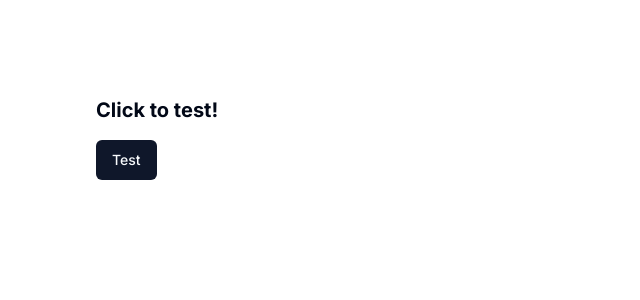
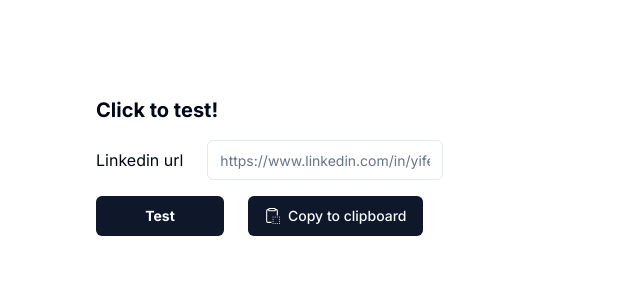
Before and after one commit to freckledAsf/linkedin-api-test, a Next.js app: page / in a window 1280 px wide. Shown: the top 300 px of the page, without its empty margins (0-640 px from the left). Built offline with nearby package versions, Linux system fonts and the light colour scheme.

Commit message:
feat: update index.js

```diff
--- a/app/page.tsx
+++ b/app/page.tsx
@@ -1,21 +1,90 @@
 "use client";
 
+import axios from "axios";
+import { Profile } from "@/types";
+import { useRef, useState, useTransition } from "react";
+import ProfileCard from "@/components/ui/profileCard";
+import SubmitButton from "@/components/ui/submitButton";
 import { Button } from "@/components/ui/button";
+import { ClipboardCopyIcon } from "@radix-ui/react-icons";
+import { useToast } from "@/components/ui/use-toast";
+import { Toaster } from "@/components/ui/toaster";
+import { Input } from "@/components/ui/input";
 
 export default function Home() {
-  const onClick = async () => {
-    const res = await fetch("/api/linkedin");
-    const data = await res.json();
-    console.log(data);
+  const [profiles, setProfiles] = useState<Profile[]>([]);
+  const [isPending, startTransition] = useTransition();
+  const inputRef = useRef<HTMLInputElement>(null);
+  const { toast } = useToast();
+
+  const fetchData = async (linkedin_url: string) => {
+    const data: Profile = await axios
+      .post("/api/linkedin", {
+        linkedin_url,
+      })
+      .then((res) => res.data);
+    setProfiles((prev) => [...prev, data]);
   };
 
   return (
     <main className="flex min-h-screen flex-col items-start gap-4 p-24">
       <h1 className="text-xl font-bold">Click to test!</h1>
-      <Button {...{ onClick }}>Test</Button>
-      <div className="flex flex-col gap-4 rounded-md p-12">
-
+      <div className="flex gap-6 items-center">
+        <label htmlFor="url">Linkedin url</label>
+        <div>
+          <Input
+            id="url"
+            type="text"
+            placeholder="https://www.linkedin.com/in/yifenghan/"
+            ref={inputRef}
+          />
+        </div>
       </div>
+      <div className="flex gap-6">
+        <SubmitButton
+          isLoading={isPending}
+          disabled={isPending}
+          className="font-bold w-32"
+          onClick={() =>
+            startTransition(() => {
+              if (!inputRef.current?.value) {
+                toast({
+                  variant: "destructive",
+                  title: "No linkedin url was specified",
+                });
+              } else {
+                fetchData(inputRef.current.value);
+              }
+            })
+          }
+        >
+          Test
+        </SubmitButton>
+        <Button
+          onClick={() => {
+            try {
+              navigator.clipboard.writeText(JSON.stringify(profiles));
+              toast({
+                title: "Profiles copied to clipboard.",
+              });
+            } catch (error) {
+              toast({
+                variant: "destructive",
+                title: "Uh oh! Something went wrong.",
+              });
+            }
+          }}
+        >
+          <ClipboardCopyIcon className="mr-2 h-4 w-4" />
+          Copy to clipboard
+        </Button>
+      </div>
+      <div className="flex gap-6">
+        {profiles.map((profile, i) => (
+          <ProfileCard key={i} {...{ profile }} />
+        ))}
+      </div>
+      <Toaster />
     </main>
   );
 }
```
